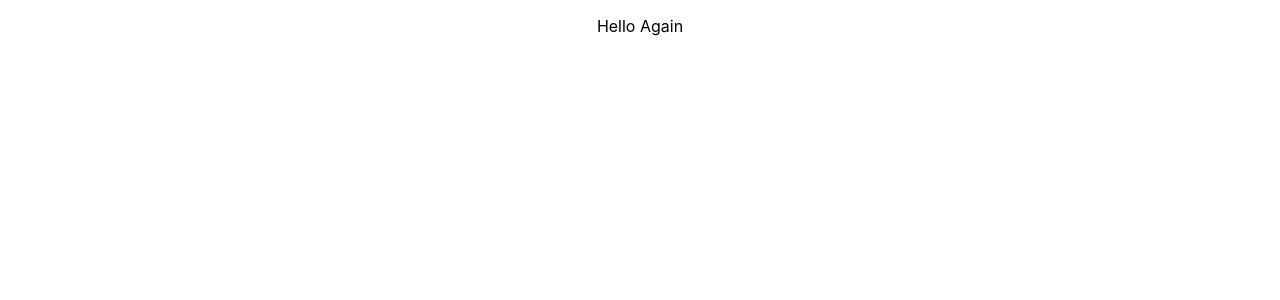
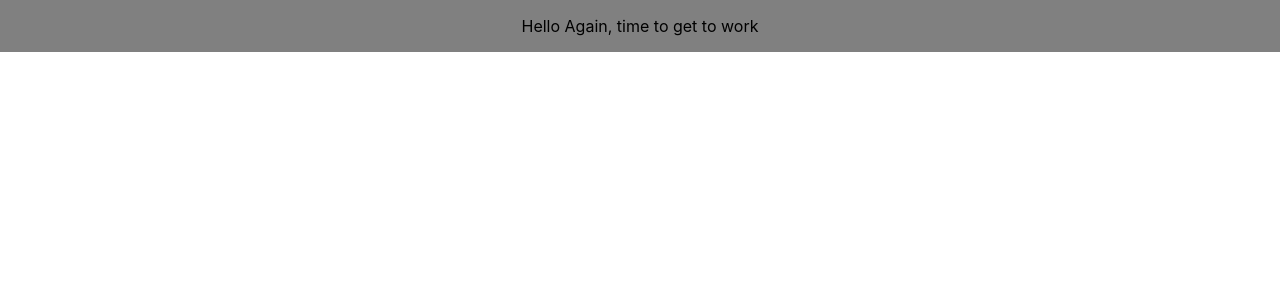
Before and after one commit to ccrisolo/ceds-portfolio, a React (Create React App) app: page / in a window 1280 px wide. Shown: the top 300 px of the page. Built offline with nearby package versions, Linux system fonts and the light colour scheme.

Commit message:
create navigation container styled component

```diff
--- a/package.json
+++ b/package.json
@@ -10,6 +10,7 @@
     "react-dom": "^17.0.2",
     "react-router-dom": "^5.2.0",
     "react-scripts": "4.0.3",
+    "styled-components": "^5.3.0",
     "web-vitals": "^1.1.2"
   },
   "scripts": {
--- a/src/Pages/HomePage.jsx
+++ b/src/Pages/HomePage.jsx
@@ -1,11 +1,8 @@
 import React from "react";
+import NavBar from "../components/NavBar/NavBar";
 
 const HomePage = props => {
-    return (
-        <div>
-            <p>Hello Again</p>
-        </div>
-    );
+    return <NavBar />;
 };
 
 export default HomePage;
--- /dev/null
+++ b/src/components/NavBar/NavBar.jsx
@@ -0,0 +1,14 @@
+import React from "react";
+import { NavigationContainer } from "./style";
+
+const NavBar = () => {
+    return (
+        <NavigationContainer>
+            <div>
+                <p>Hello Again, time to get to work</p>
+            </div>
+        </NavigationContainer>
+    );
+};
+
+export default NavBar;
--- /dev/null
+++ b/src/components/NavBar/style.js
@@ -0,0 +1,8 @@
+import styled from "styled-components";
+
+export const NavigationContainer = styled.div`
+    width: 100%;
+    background: grey;
+    display: flex;
+    justify-content: center;
+`;
```
Also changed, not shown: 1 other file (tests, documents, lock files or other folders).
